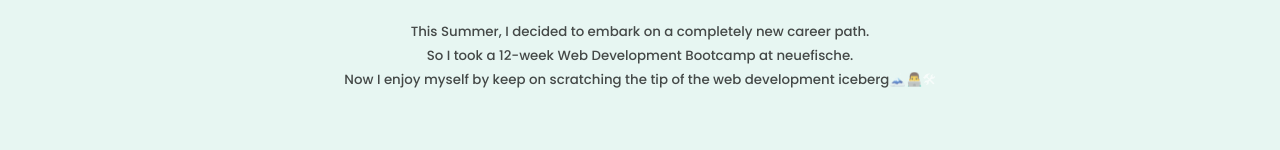
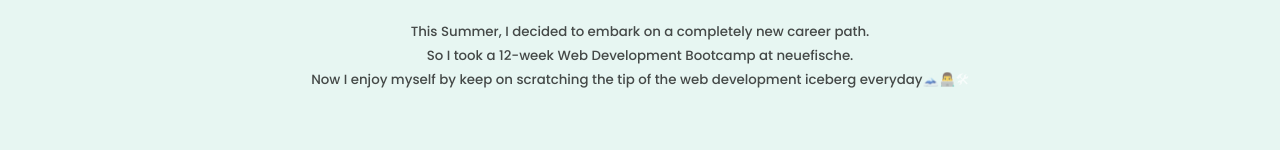
Before and after one commit to niklashmbgr/my-personal-website-, a Next.js app: page / in a window 1280 px wide. Shown: the part 438-588 px from the top of the page. Built offline with nearby package versions, Linux system fonts and the light colour scheme.

Commit message:
add word to Article

```diff
--- a/src/components/Article/index.js
+++ b/src/components/Article/index.js
@@ -13,7 +13,7 @@ export default function Article() {
       </StyledText>
       <StyledText>
         Now I enjoy myself by keep on scratching the tip of the web development
-        iceberg
+        iceberg everyday
         <StyledSpan role="img" aria-label="iceberg">
           🗻
         </StyledSpan>
```
